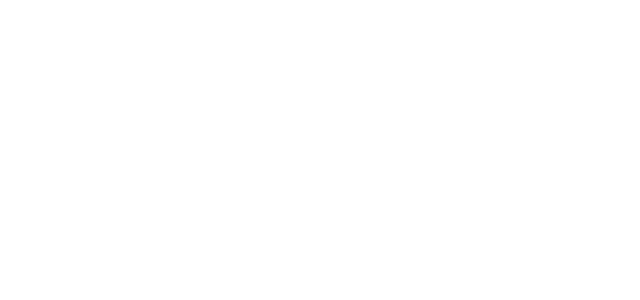
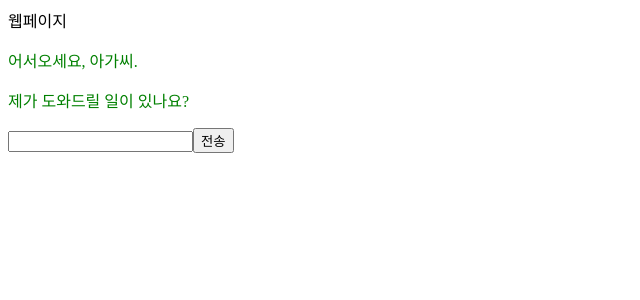
Before and after one commit to motmallineun-agassi/butler-FE, a React (Create React App) app: page /butler in a window 1280 px wide. Before the commit this address had no page. Shown: the top 300 px of the page, without its empty margins (0-640 px from the left). Built offline with nearby package versions, Linux system fonts and the light colour scheme.

Commit message:
add: butler chat structure

```diff
--- a/package.json
+++ b/package.json
@@ -6,6 +6,7 @@
     "@testing-library/jest-dom": "^5.17.0",
     "@testing-library/react": "^13.4.0",
     "@testing-library/user-event": "^13.5.0",
+    "axios": "^1.6.8",
     "react": "^18.2.0",
     "react-dom": "^18.2.0",
     "react-responsive": "^10.0.0",
@@ -36,5 +37,6 @@
       "last 1 firefox version",
       "last 1 safari version"
     ]
-  }
+  },
+  "proxy": "http://15.164.164.22:8080"
 }
--- a/src/App.jsx
+++ b/src/App.jsx
@@ -1,5 +1,5 @@
 import { BrowserRouter as Router, Routes, Route } from "react-router-dom";
-import { Main } from "./components/main";
+import { Main, Chat } from "./components";
 
 import "./App.css";
 
@@ -7,6 +7,7 @@
   return (
     <Routes>
       <Route path="/" element={<Main />} />
+      <Route path="/butler" element={<Chat />} />
     </Routes>
   );
 }
--- /dev/null
+++ b/src/components/butler/butler.css
@@ -0,0 +1,7 @@
+#butler {
+  color: green;
+}
+
+#user {
+  color: red;
+}
--- a/src/components/butler/chat.jsx
+++ b/src/components/butler/chat.jsx
@@ -1,7 +1,49 @@
 import MediaQuery from "react-responsive";
+import { useState } from "react";
+import axios from "axios";
+import "./butler.css";
 
 export function Chat() {
+  const [messages, setMessages] = useState([]);
+  const [question, setQuestion] = useState("");
+
+  const renderChat = (question, isUser) => {
     return (
+      <div id={isUser ? "user" : "butler"}>
+        <p>{question}</p>
+      </div>
+    );
+  };
+
+  const addMessage = (question, isUser) => {
+    setMessages((prevMessages) => [
+      ...prevMessages,
+      renderChat(question, isUser),
+    ]);
+  };
+
+  const handleQuestionChange = (e) => {
+    setQuestion(e.target.value);
+  };
+
+  const handleSend = () => {
+    addMessage(question, true);
+    sendMessage();
+  };
+
+  async function sendMessage() {
+    try {
+      const response = await axios.post("/chat", question);
+      console.log(response.data);
+      addMessage(response.data, false);
+    } catch (error) {
+      console.log(error.response.data);
+      addMessage("답변 생성에 실패했습니다.", false);
+    }
+  }
+
+  return (
+    <>
       <div>
         <MediaQuery minWidth={1024}>웹페이지</MediaQuery>
         <MediaQuery maxWidth={1023} minWidth={768}>
@@ -9,5 +51,18 @@
         </MediaQuery>
         <MediaQuery maxWidth={767}>모바일</MediaQuery>
       </div>
+      <div id="butler">
+        <p>어서오세요, 아가씨.</p>
+      </div>
+      <div id="butler">
+        <p>제가 도와드릴 일이 있나요?</p>
+      </div>
+      {messages}
+
+      <div id="input-wrap">
+        <input value={question} onChange={handleQuestionChange} id="input" />
+        <button onClick={handleSend}>전송</button>
+      </div>
+    </>
   );
 }
--- /dev/null
+++ b/src/components/butler/index.js
@@ -0,0 +1 @@
+export * from "./chat";
--- a/src/components/index.js
+++ b/src/components/index.js
@@ -1 +1,2 @@
 export * from "./main";
+export * from "./butler";
--- a/src/components/main/name.jsx
+++ b/src/components/main/name.jsx
@@ -4,6 +4,8 @@
 export function Name({ selected }) {
   const [lname, setLName] = useState("");
   const [fname, setFName] = useState("");
+  sessionStorage.setItem("lname", lname);
+  sessionStorage.setItem("fname", fname);
   return (
     <div>
       <div>
```
Also changed, not shown: 1 other file (tests, documents, lock files or other folders). Lines whose indentation alone changed are shown as unchanged.
